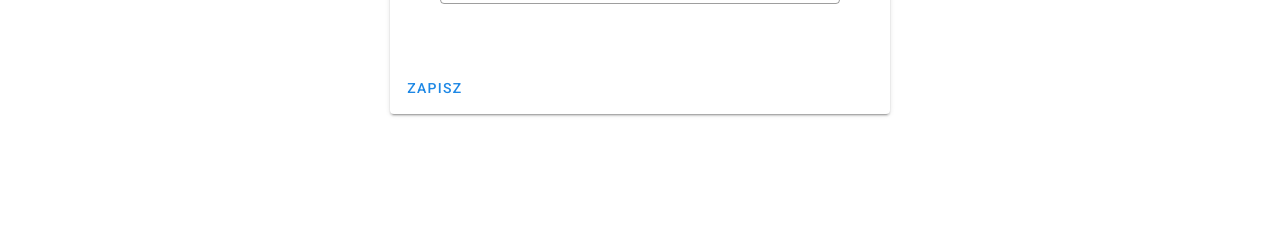
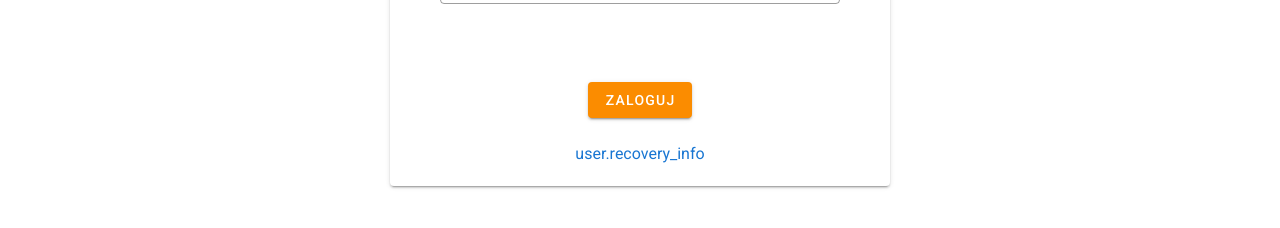
Before and after one commit to adamsky4111/thesis-frontend, a Vue app: page /login in a window 1280 px wide. Shown: the part 542-770 px from the top of the page. Built offline with nearby package versions, Linux system fonts and the light colour scheme.

Commit message:
add password recovery in login form

```diff
--- a/src/components/user/LoginForm.vue
+++ b/src/components/user/LoginForm.vue
@@ -37,8 +37,22 @@
       </v-container>
     </v-card-text>
     <v-card-actions>
-      <v-btn color="blue darken-1" text @click="submit"> ZAPISZ </v-btn>
+      <v-container>
+        <v-row>
+          <v-col cols="12" align="center" justify="center">
+            <v-btn color="warning" dark @click="submit">
+              {{ $translation("user.login") }}
+            </v-btn>
+          </v-col>
+          <v-col cols="12">
+            <a @click="openRecoverModal">
+              {{ $translation("user.recovery_info") }}
+            </a>
+          </v-col>
+        </v-row>
+      </v-container>
     </v-card-actions>
+    <password-recovery v-model="recover" :display="recover" />
   </v-card>
 </template>
 
@@ -47,9 +61,10 @@ import { Component, Vue } from "vue-property-decorator";
 import { UserLoginForm } from "@/model/UserLoginForm";
 import { VForm } from "@/type/Form";
 import { ActionTypes } from "@/store/modules/auth/AuthStoreTypes";
+import PasswordRecovery from "@/components/user/PasswordRecovery.vue";
 
 @Component({
-  components: {},
+  components: { PasswordRecovery },
   data: () => ({
     form: new UserLoginForm(),
   }),
@@ -65,6 +80,15 @@ import { ActionTypes } from "@/store/modules/auth/AuthStoreTypes";
   },
 })
 export default class LoginForm extends Vue {
+  recover = false;
+
+  openRecoverModal(): void {
+    console.log(this.recover);
+    this.recover = true;
+  }
+  closeRecoverModal(): void {
+    this.recover = false;
+  }
   async submit(): Promise<any> {
     const valid = (this.$refs.loginForm as VForm).validate();
     if (valid) {
--- a/src/components/user/RegisterForm.vue
+++ b/src/components/user/RegisterForm.vue
@@ -100,7 +100,7 @@
       <v-container>
         <v-row>
           <v-col align="center" justify="center">
-            <v-btn color="warning" dark text @click="submit">
+            <v-btn color="warning" dark @click="submit">
               {{ $translation("user.register") }}
             </v-btn>
           </v-col>
```
